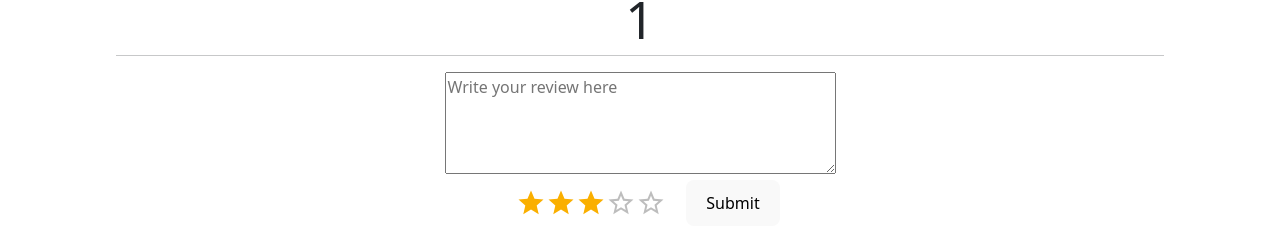
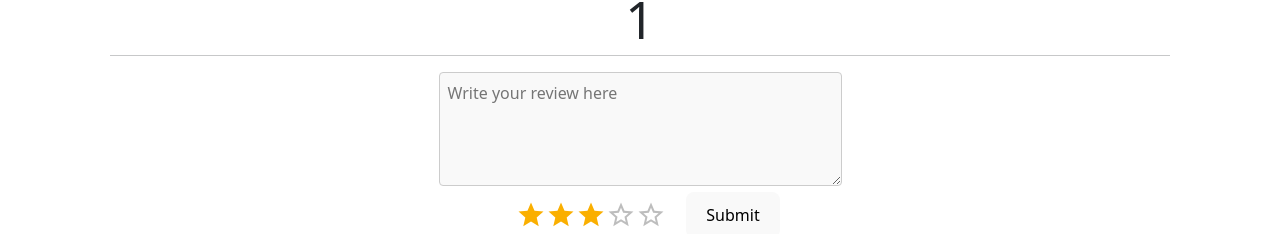
Before and after one commit to ngostream/gauchogrub, a React (Vite) app in the folder client/: page /1/1 in a window 1280 px wide. Shown: the part 155-389 px from the top of the page. Built offline with nearby package versions, Linux system fonts and the light colour scheme; no server answers.

Commit message:
update review text box color

```diff
--- a/client/src/components/FoodReview.jsx
+++ b/client/src/components/FoodReview.jsx
@@ -130,7 +130,21 @@ function FoodReview(){
                 <h1> {foodItem}</h1> <hr/>
                 <div className = "flexCenter">
                 <form onSubmit = {handleSubmission}>
-                    <textarea onChange={handleChange} value = {formData.review} name="review" rows="4" cols="40" placeholder="Write your review here"></textarea>
+                    <textarea
+                    style={{
+                        backgroundColor: '#f9f9f9',
+                        color: '#333',
+                        border: '1px solid #ccc',
+                        borderRadius: '4px',
+                        padding: '0.5rem',
+                    }}
+                    onChange={handleChange}
+                    value = {formData.review}
+                    name="review"
+                    rows="4"
+                    cols="40"
+                    placeholder="Write your review here"
+                    ></textarea>
                     <div className = "flexCenter">
                     <StarRating/>
                     <button type="submit">Submit</button>
```
